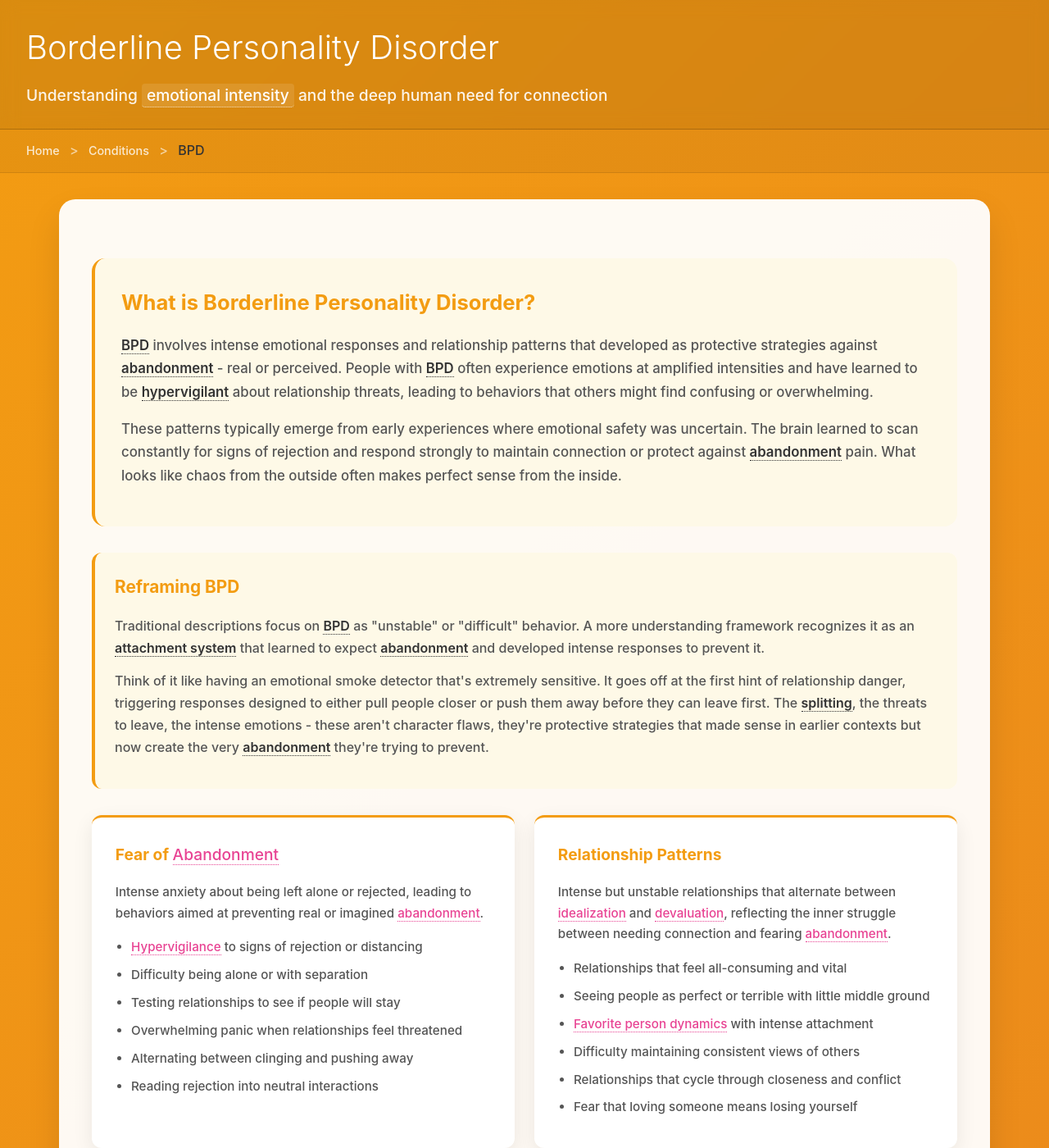
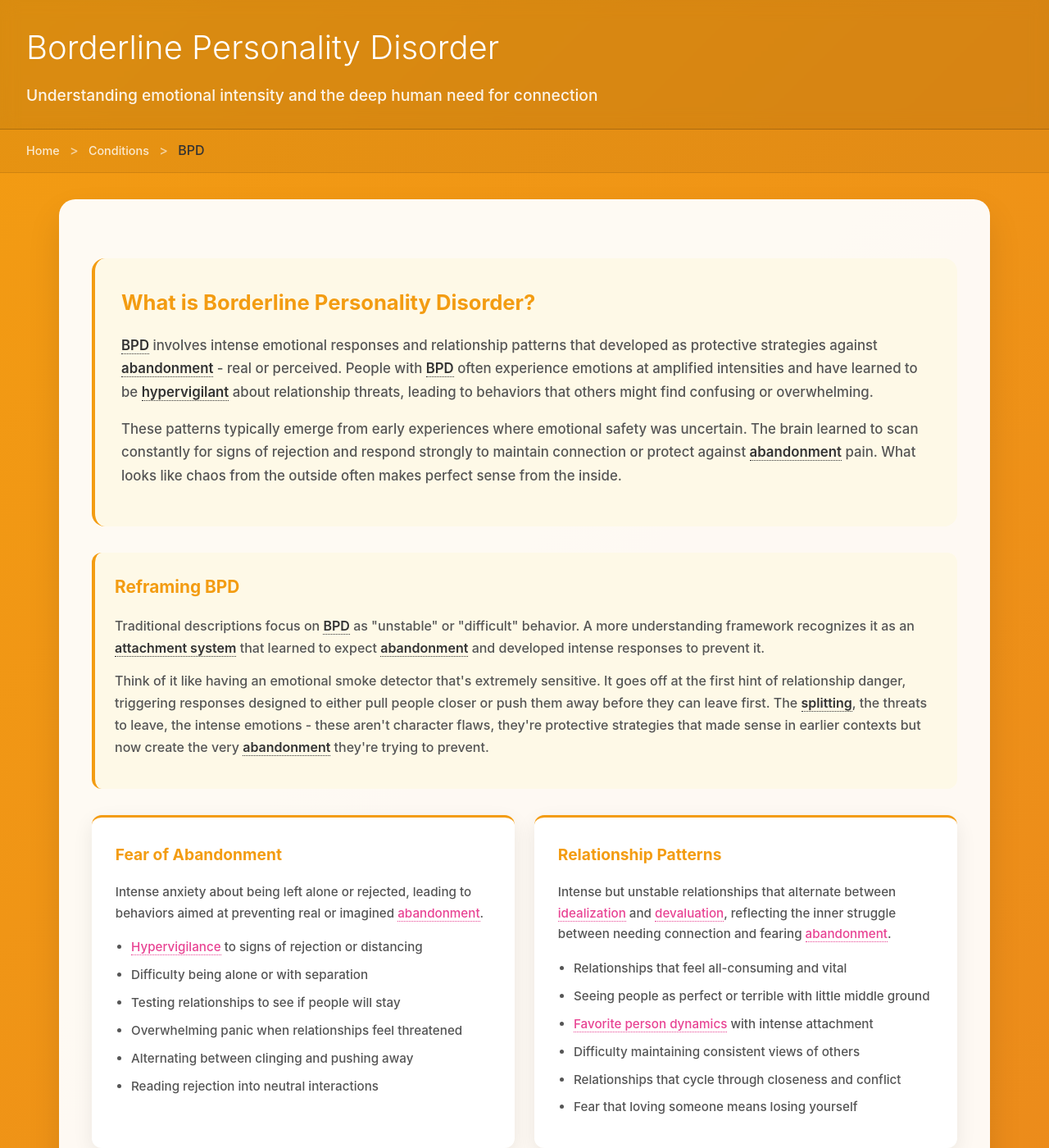
Before and after one commit to neurodivergent-survival-guide/neurodivergent-survival-guide, a Jekyll site: the page built from conditions/borderline-personality-disorder.html, in a window 1280 px wide and 1400 px high. Shown: the whole window at 82% size. Built offline with Jekyll 4.4.1, drawn with Linux system fonts in a browser that asks for light colours.

Commit message:
Update borderline-personality-disorder.html

```diff
--- a/conditions/borderline-personality-disorder.html
+++ b/conditions/borderline-personality-disorder.html
@@ -484,7 +484,7 @@
 
 <div class="header">
     <h1>Borderline Personality Disorder</h1>
-    <p>Understanding <a class="jargon">emotional intensity<span class="tooltip">Emotions that feel overwhelming, intense, or disproportionate compared to typical responses</span></a> and the deep human need for connection</p>
+    <p>Understanding emotional intensity and the deep human need for connection</p>
 </div>
 
 <div class="breadcrumb">
@@ -514,7 +514,7 @@
 
             <div class="characteristics-grid">
                 <div class="characteristic-card">
-                    <h4>Fear of <a class="jargon">Abandonment<span class="tooltip">Being left alone or rejected by important people in your life</span></a></h4>
+                    <h4>Fear of Abandonment</h4>
                     <p>Intense anxiety about being left alone or rejected, leading to behaviors aimed at preventing real or imagined <a class="jargon">abandonment<span class="tooltip">Being left alone or rejected by important people in your life</span></a>.</p>
                     <ul>
                         <li><a class="jargon">Hypervigilance<span class="tooltip">State of enhanced alertness where you constantly scan for potential threats or dangers</span></a> to signs of rejection or distancing</li>
@@ -540,7 +540,7 @@
                 </div>
 
                 <div class="characteristic-card">
-                    <h4><a class="jargon">Emotional Dysregulation<span class="tooltip">Difficulty managing emotional responses - emotions feel too intense, change too quickly, or last too long</span></a></h4>
+                    <h4>Emotional Dysregulation</h4>
                     <p>Emotions that feel overwhelming and change rapidly, often lasting longer and feeling more intense than others might experience in similar situations.</p>
                     <ul>
                         <li>Feelings that seem too big for your body</li>
@@ -553,7 +553,7 @@
                 </div>
 
                 <div class="characteristic-card">
-                    <h4><a class="jargon">Identity Disturbance<span class="tooltip">Unclear or rapidly changing sense of who you are, your values, goals, or place in the world</span></a></h4>
+                    <h4>Identity Disturbance</h4>
                     <p>Sense of self that feels unclear or changes depending on relationships and circumstances, reflecting difficulty developing stable self-concept.</p>
                     <ul>
                         <li>Not knowing who you "really" are</li>
```
